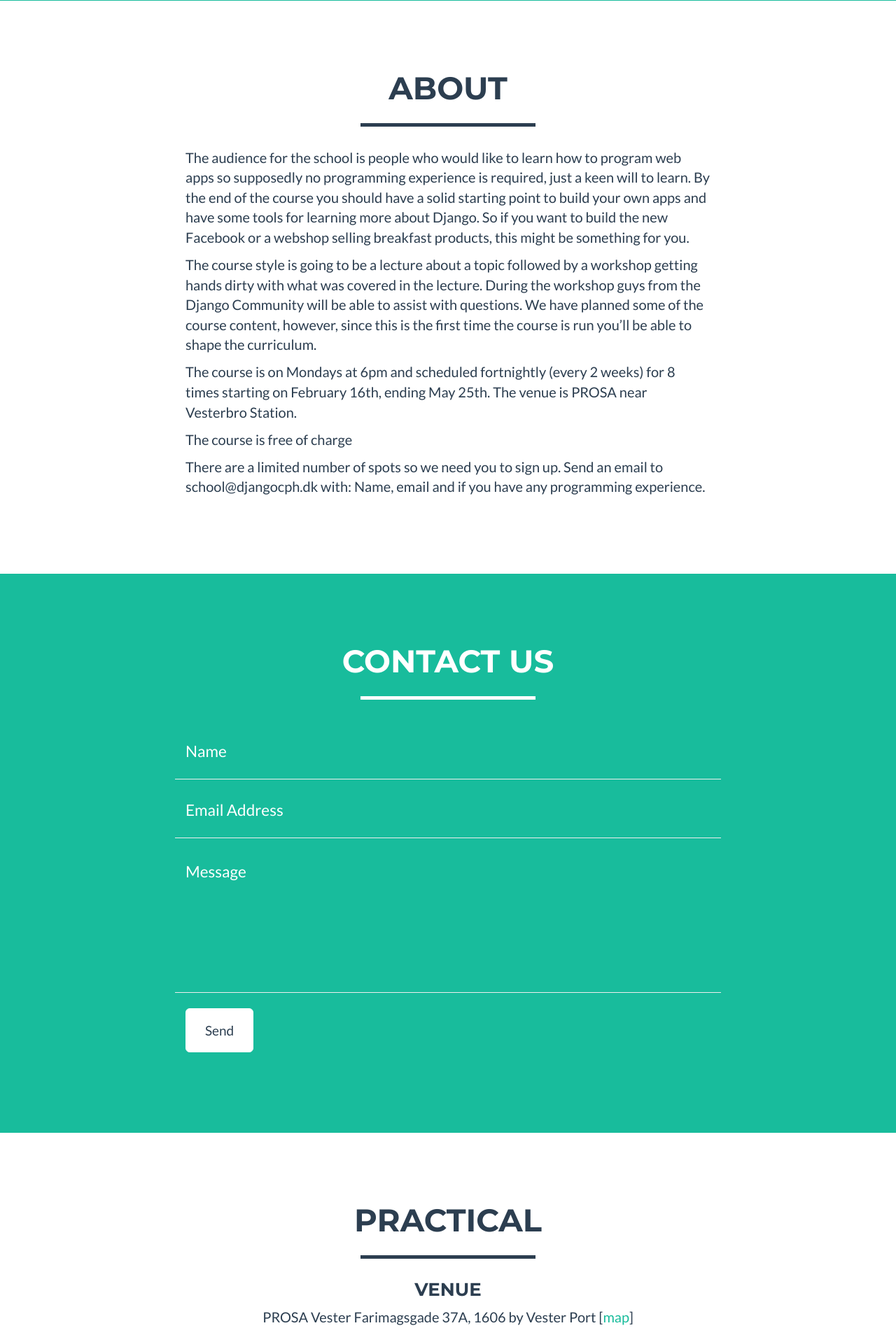
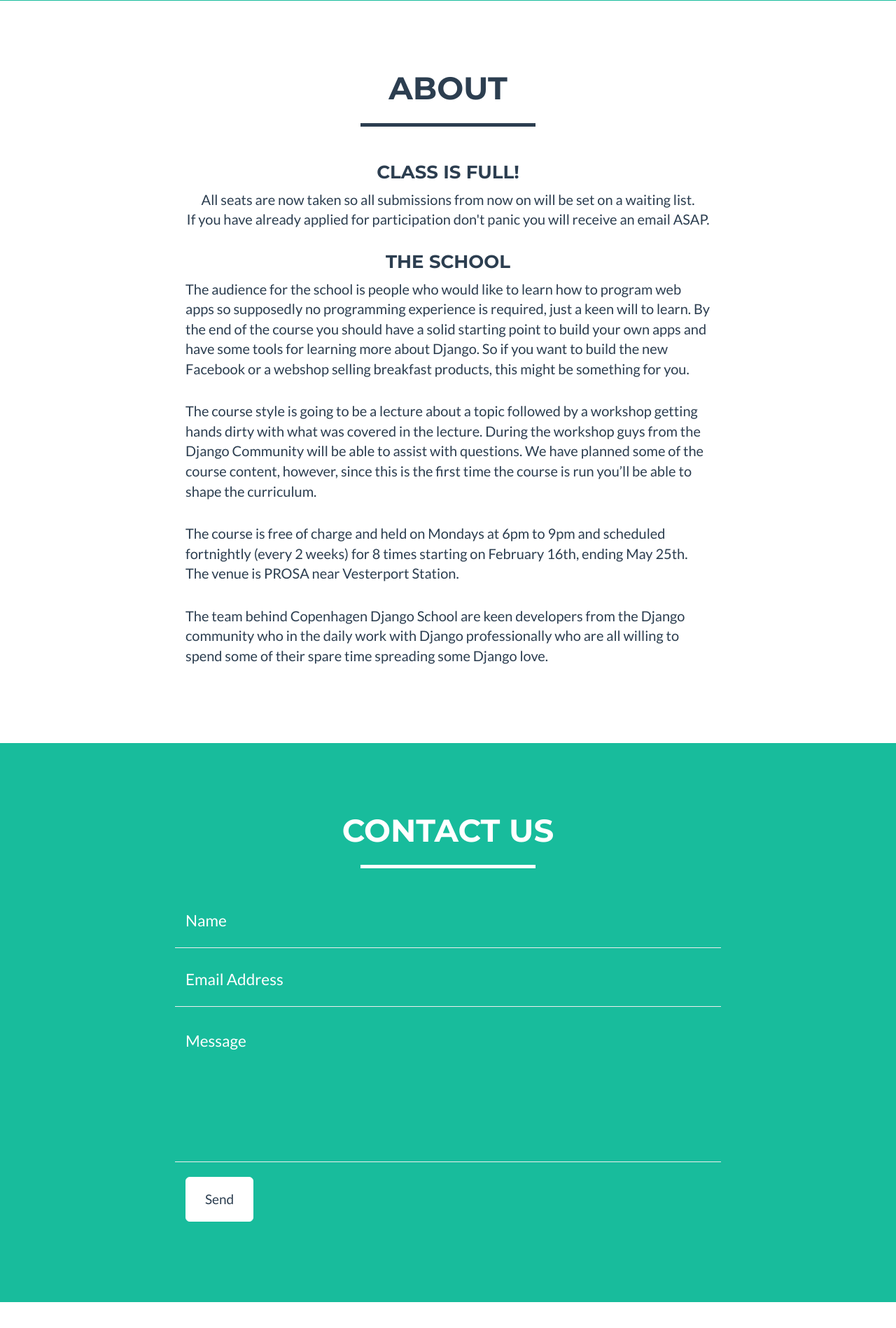
Before and after one commit to django-denmark/djangoschool-website, a Django app: page / in a window 1280 px wide. Shown: the part 498-2396 px from the top of the page at 70% size. Run offline with Django 3.2, Linux system fonts and the light colour scheme; some libraries are stand-ins or nearby versions.

Commit message:
update practical information and close for further students

```diff
--- a/templates/base.html
+++ b/templates/base.html
@@ -9,7 +9,7 @@
     <meta name="description" content="">
     <meta name="author" content="">
 
-    <title>Django is pretty great...</title>
+    <title>CPH Django School</title>
 
     <!-- Bootstrap Core CSS - Uses Bootswatch Flatly Theme: http://bootswatch.com/flatly/ -->
     <link href="{% static "css/bootstrap.min.css" %}" rel="stylesheet">
@@ -103,14 +103,27 @@
                 </div>
             </div>
             <div class="row">
+                <div class="col-lg-12 text-center">
+                    <h3>CLASS IS FULL!</h3>
+                    <p>All seats are now taken so all submissions from now on will be set on a waiting list. </br> If you have already applied for participation don't panic you will receive an email ASAP.</p>
+                </div>
+            </div>
+
+            <div class="row">
+                <div class="col-lg-12 text-center">
+                    <h3>THE SCHOOL</h3>
+                </div>
+            </div>
+
+            <div class="row">
                 <div class="col-lg-8 col-lg-offset-2">
-                    <p>The audience for the school is people who would like to learn how to program web apps so supposedly no programming experience is required, just a keen will to learn. By the end of the course you should have a solid starting point to build your own apps and have some tools for learning more about Django. So if you want to build the new Facebook or a webshop selling breakfast products, this might be something for you.</p>
+                    <p>The audience for the school is people who would like to learn how to program web apps so supposedly no programming experience is required, just a keen will to learn. By the end of the course you should have a solid starting point to build your own apps and have some tools for learning more about Django. So if you want to build the new Facebook or a webshop selling breakfast products, this might be something for you.</p></br>
 
-                    <p>The course style is going to be a lecture about a topic followed by a workshop getting hands dirty with what was covered in the lecture. During the workshop guys from the Django Community will be able to assist with questions. We have planned some of the course content, however, since this is the first time the course is run you’ll be able to shape the curriculum.</p>
+                    <p>The course style is going to be a lecture about a topic followed by a workshop getting hands dirty with what was covered in the lecture. During the workshop guys from the Django Community will be able to assist with questions. We have planned some of the course content, however, since this is the first time the course is run you’ll be able to shape the curriculum.</p></br>
 
-                    <p>The course is on Mondays at 6pm and scheduled fortnightly (every 2 weeks) for 8 times starting on February 16th, ending May 25th. The venue is PROSA near Vesterbro Station.</p>
-                    <p>The course is free of charge</p>
-                    <p>There are a limited number of spots so we need you to sign up. Send an email to school@djangocph.dk with: Name, email and if you have any programming experience.</p>
+                    <p>The course is free of charge and held on Mondays at 6pm to 9pm and scheduled fortnightly (every 2 weeks) for 8 times starting on February 16th, ending May 25th. The venue is PROSA near Vesterport Station.</p></br>
+
+                    <p>The team behind Copenhagen Django School are keen developers from the Django community who in the daily work with Django professionally who are all willing to spend some of their spare time spreading some Django love.</p>
                 </div>
             </div>
         </div>
```
